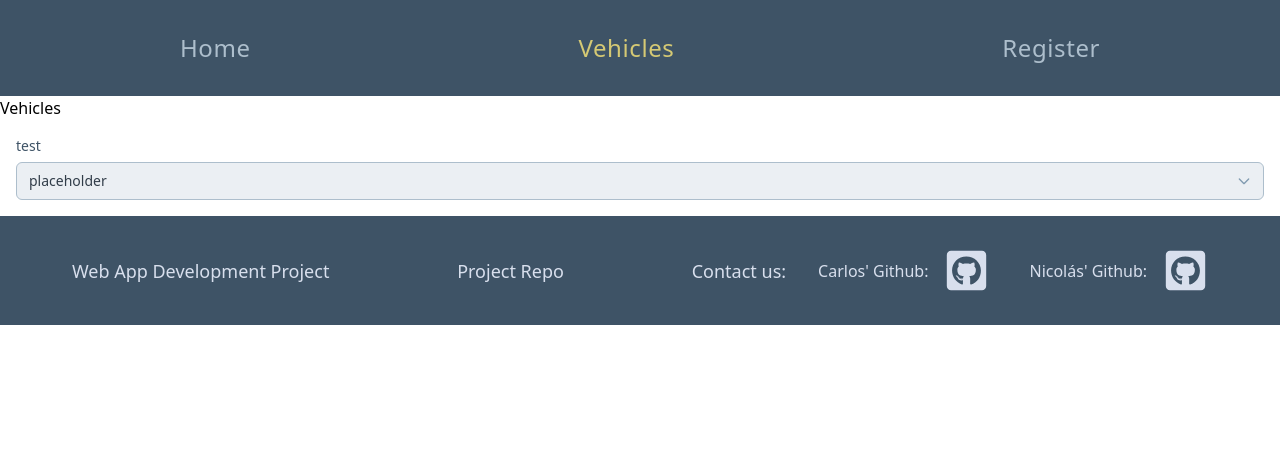
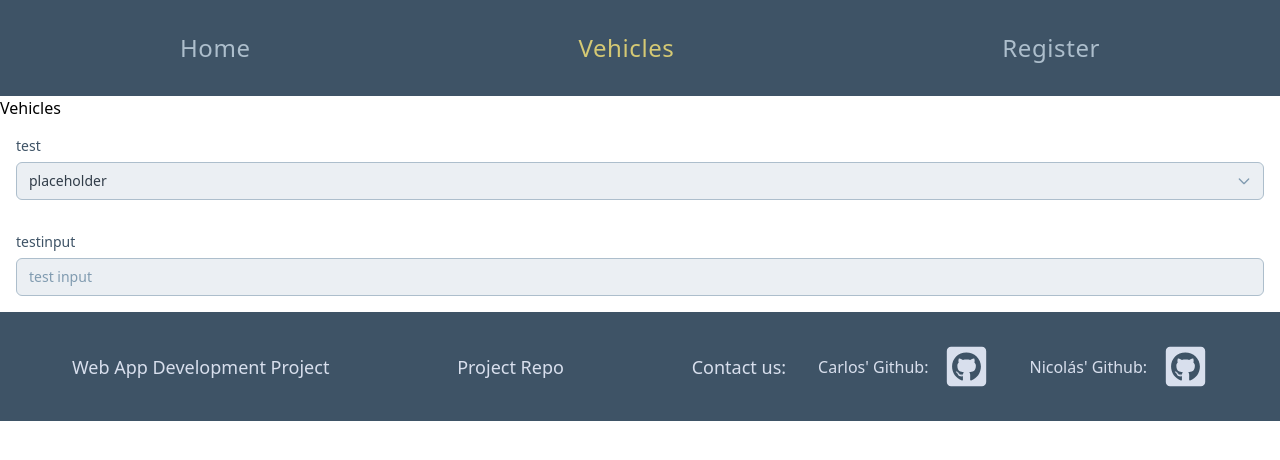
Before and after one commit to Nicolas-Rodriguez-Ch/daw-font-end, a React (Vite) app: page /vehicles in a window 1280 px wide. Shown: the top 460 px of the page. Built offline with nearby package versions, Linux system fonts and the light colour scheme; the HTML template or start-up script is replaced by a standard one.

Commit message:
adds input component

```diff
--- /dev/null
+++ b/src/components/Input/index.tsx
@@ -0,0 +1,48 @@
+import TextCustom from '../TextCustom';
+import type { InputTextProps } from './types';
+
+const InputText = ({
+  id,
+  label,
+  placeholder,
+  value,
+  onChange,
+  disabled = false,
+  error,
+}: InputTextProps) => {
+  const inputStyles = [
+    'bg-steel-100 rounded-md w-full',
+    'px-3 py-2 text-sm text-steel-900',
+    'placeholder:text-steel-400',
+    'border transition-all duration-150',
+    'focus:outline-none focus:ring-2 focus:ring-offset-1 focus:ring-offset-white',
+    'disabled:opacity-45 disabled:cursor-not-allowed',
+    error
+      ? 'border-cream-600 focus:ring-cream-500'
+      : 'border-steel-300 focus:ring-periwinkle-400 focus:border-periwinkle-500',
+  ].join(' ');
+
+  return (
+    <div className='flex flex-col gap-1.5 w-full p-2 md:p-4'>
+      {label && (
+        <label htmlFor={id} className='text-sm text-steel-700'>
+          {label}
+        </label>
+      )}
+      <input
+        id={id}
+        type='text'
+        value={value}
+        onChange={(e) => onChange(e.target.value)}
+        placeholder={placeholder}
+        disabled={disabled}
+        className={inputStyles}
+      />
+      {error && (
+        <TextCustom text={`* ${error}`} variant='small' className='text-cream-500 font-bold' />
+      )}
+    </div>
+  );
+};
+
+export default InputText;
--- /dev/null
+++ b/src/components/Input/types.ts
@@ -0,0 +1,9 @@
+export interface InputTextProps {
+  id: string;
+  label?: string;
+  placeholder?: string;
+  value: string;
+  onChange: (value: string) => void;
+  disabled?: boolean;
+  error?: string;
+}
--- a/src/components/Select/index.tsx
+++ b/src/components/Select/index.tsx
@@ -61,7 +61,9 @@ const Select = ({
           </svg>
         </div>
       </div>
-      {error && <TextCustom text={`* ${error}`} variant='small' className='text-cream-500' />}
+      {error && (
+        <TextCustom text={`* ${error}`} variant='small' className='text-cream-500 font-bold' />
+      )}
     </div>
   );
 };
--- a/src/components/index.tsx
+++ b/src/components/index.tsx
@@ -2,3 +2,5 @@ export { default as Layout } from './Layout';
 export { default as TextCustom } from './TextCustom';
 export { default as Button } from './Button';
 export { default as Card } from './Card';
+export { default as Select } from './Select';
+export { default as Input } from './Input';
--- a/src/pages/vehicles/index.tsx
+++ b/src/pages/vehicles/index.tsx
@@ -1,6 +1,6 @@
 import { useState } from 'react';
 
-import Select from '@/components/Select';
+import { Input, Select } from '@/components';
 
 const Vehicles = () => {
   const [test, setTest] = useState('');
@@ -21,6 +21,14 @@ const Vehicles = () => {
         placeholder='placeholder'
         error={test}
       />
+      <Input
+        id='testinput'
+        label='testinput'
+        placeholder='test input'
+        value={test}
+        onChange={(e) => setTest(e)}
+        error={test}
+      />
     </>
   );
 };
```
